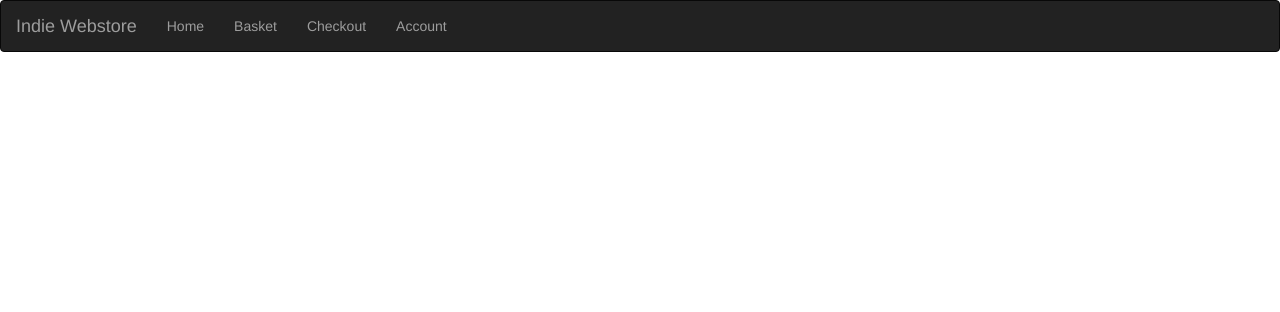
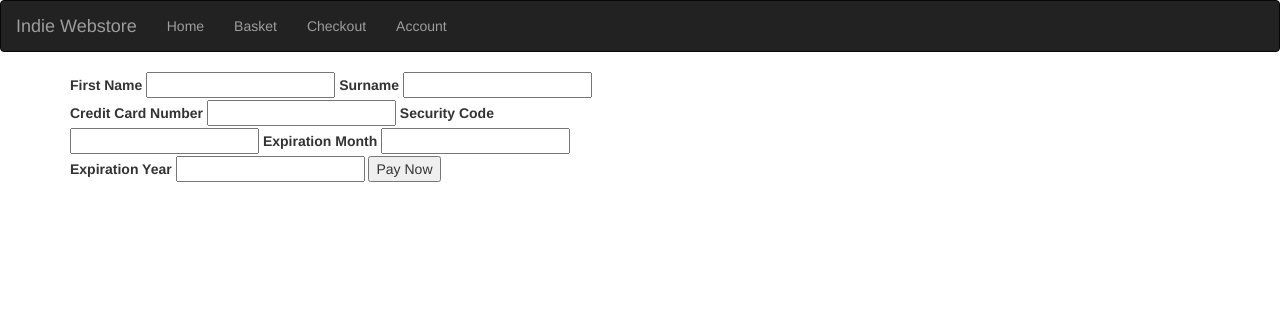
Before and after one commit to smarkwebb/indie-webstore, a Flask app: page /checkout in a window 1280 px wide. Shown: the top 312 px of the page. Run offline with Flask 3, Linux system fonts and the light colour scheme; some libraries are stand-ins or nearby versions.

Commit message:
Add checkout form

```diff
--- a/templates/checkout.html
+++ b/templates/checkout.html
@@ -1 +1,23 @@
-{% extends "base.html" %} {% block content %} {% endblock %}
+{% extends "base.html" %} {% block content %}
+<div class="container">
+    <div class="row">
+            <div class="col-sm-6">
+                <form action="/validated" method="post">
+                    <label for="first_name">First Name</label>
+                    <input type="text" name="first_name" id="first_name">
+                    <label for="surname">Surname</label>
+                    <input type="text" name="surname" id="surname">
+                    <label for="card_number">Credit Card Number</label>
+                    <input type="text" name="card_number" id="card_number">
+                    <label for="security_code">Security Code</label>
+                    <input type="text" name="security_code" id="security_code">
+                    <label for="exp_month">Expiration Month</label>
+                    <input type="text" name="exp_month" id="exp_month">
+                    <label for="exp_year">Expiration Year</label>
+                    <input type="text" name="exp_year" id="exp_year">
+                    <input type="submit" name="submit" value="Pay Now">
+                </form>
+        </div>
+    </div>
+</div>
+ {% endblock %}
```
